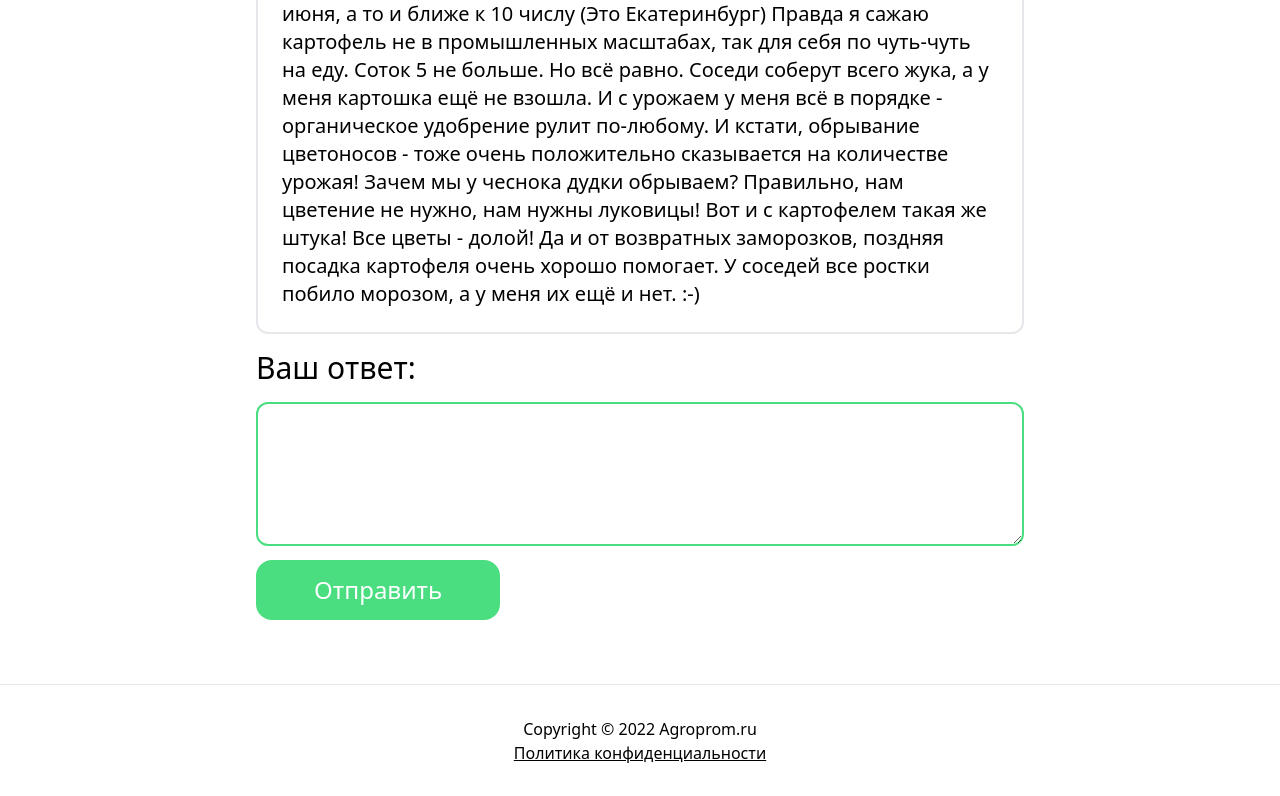
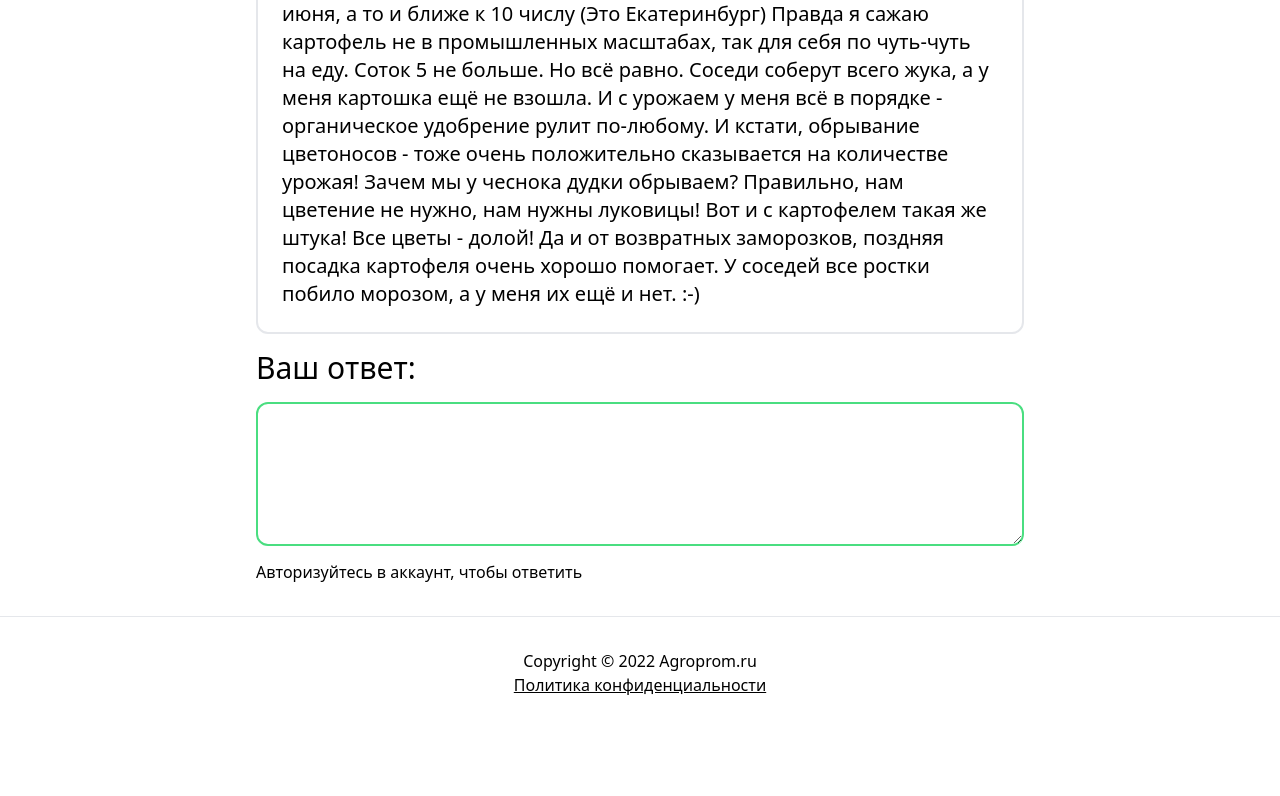
Before and after one commit to WouterLab/agriculture-react, a React (Create React App) app: page /discussion/1 in a window 1280 px wide. Shown: the part 2418-3214 px from the top of the page. After the commit the page ends 3146 px from the top, so only its background shows below. Built offline with nearby package versions, Linux system fonts and the light colour scheme; the HTML template or start-up script is replaced by a standard one.

Commit message:
auth for discussion

```diff
--- a/src/pages/CurrentDiscussionPage.jsx
+++ b/src/pages/CurrentDiscussionPage.jsx
@@ -1,9 +1,11 @@
-import { useState } from "react";
+import { useContext, useState } from "react";
 import { Layout } from "../components/Layout";
 import { UserAnswer } from "../components/UserAnswer";
 import { UserQuestion } from "../components/UserQuestion";
 import { Button } from "../ui/Button";
 import { Textarea } from "../ui/Textarea";
+import { LoginContext } from "../context";
+import { useNavigate } from "react-router-dom";
 
 const answers = [
   {
@@ -53,6 +55,8 @@ const answers = [
 const CurrentDiscussionPage = () => {
   const [currentAnswers, setCurrentAnswers] = useState(answers);
   const [userAnswer, setUserAnswer] = useState("");
+  const isLogged = useContext(LoginContext);
+  const navigate = useNavigate();
 
   const handleClick = () => {
     const currentDate = new Date();
@@ -105,12 +109,16 @@ const CurrentDiscussionPage = () => {
           <p className='text-3xl'>Тема:</p>
           <UserQuestion />
           <Button
-            onClick={() =>
-              window.scrollTo({
-                top: document.body.scrollHeight,
-                behavior: "smooth",
-              })
-            }
+            onClick={() => {
+              if (!isLogged) {
+                navigate("/login");
+              } else {
+                window.scrollTo({
+                  top: document.body.scrollHeight,
+                  behavior: "smooth",
+                });
+              }
+            }}
           >
             Ответить
           </Button>
@@ -135,7 +143,11 @@ const CurrentDiscussionPage = () => {
               return;
             }}
           />
-          <Button onClick={handleClick}>Отправить</Button>
+          {isLogged ? (
+            <Button onClick={handleClick}>Отправить</Button>
+          ) : (
+            <p>Авторизуйтесь в аккаунт, чтобы ответить</p>
+          )}
         </div>
       </div>
     </Layout>
```
